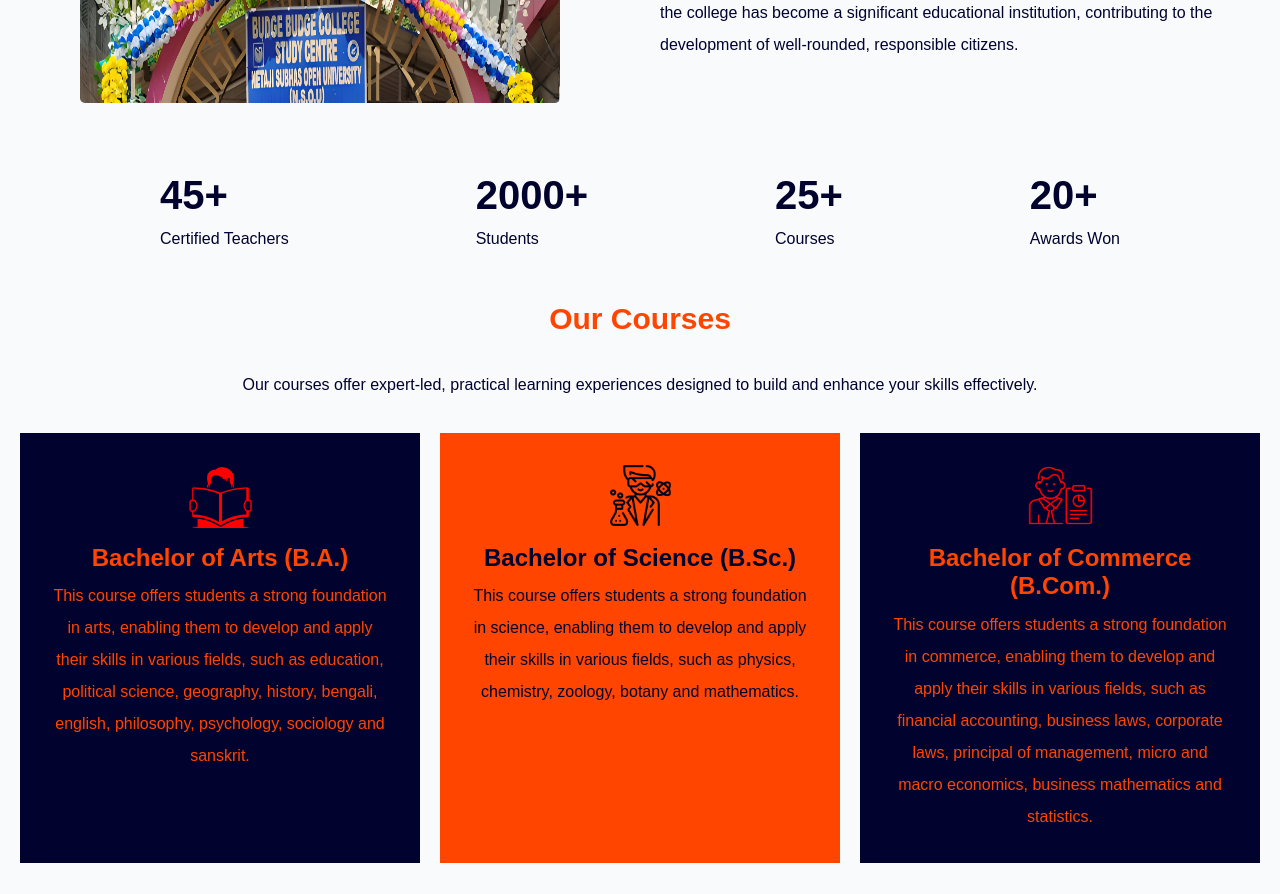
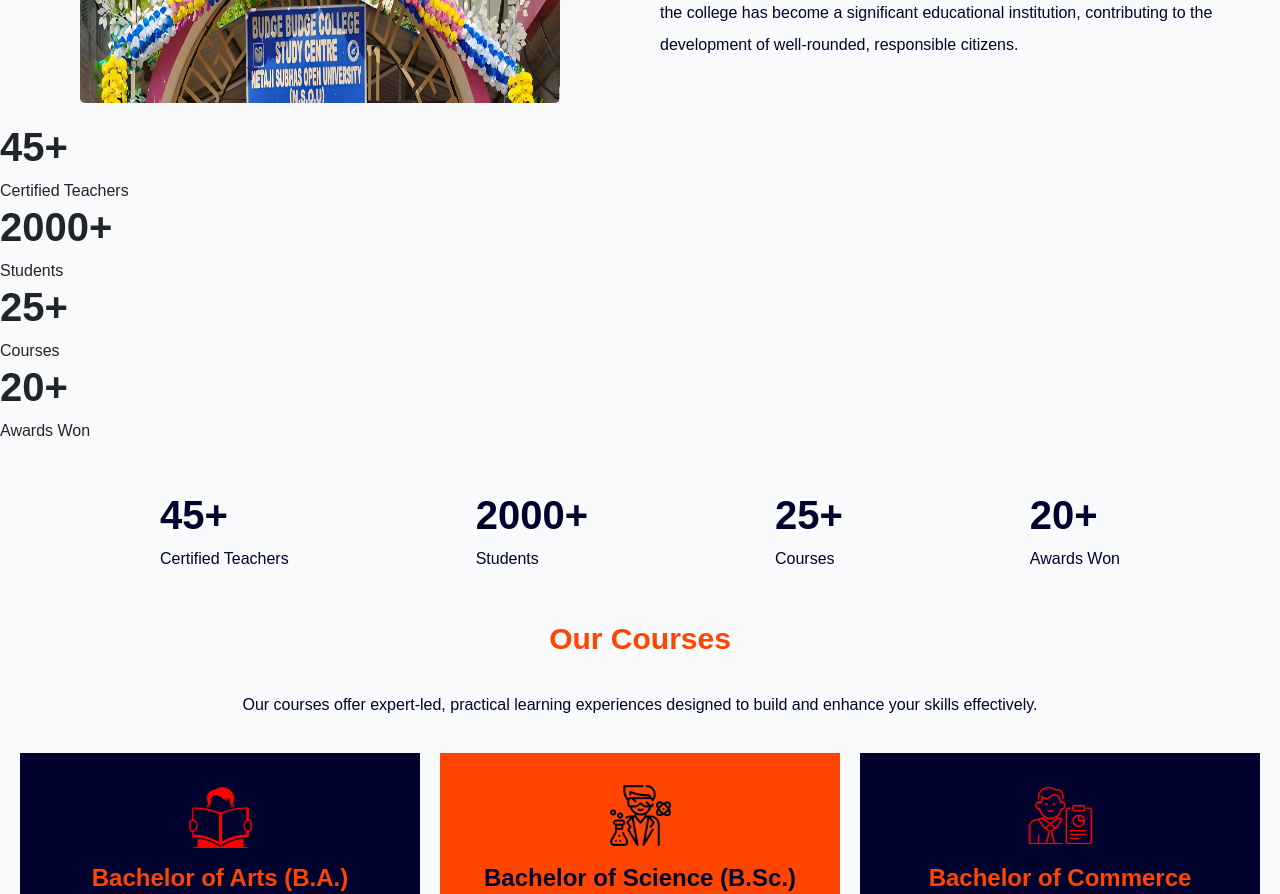
Before and after one commit to SampadMondal-git/Budge-Budge-College-Official, a React (Create React App) app: page / in a window 1280 px wide. Shown: the part 2720-3614 px from the top of the page. Built offline with nearby package versions, Linux system fonts and the light colour scheme.

Commit message:
courses container added

```diff
--- a/src/home page/college.jsx
+++ b/src/home page/college.jsx
@@ -14,6 +14,28 @@ export function College() {
                     <p>Budge Budge College, established on December 10, 1971, initially operated from a different location before moving to its current site near Budge Budge Railway Station. Founded by renowned writer Narayan Ganguly, the college has been pivotal in advancing education in the Kolkata suburbs, particularly among middle and lower-middle-class families. With a diverse student body, including many female students, the college has become a significant educational institution, contributing to the development of well-rounded, responsible citizens.</p>
                 </div>
             </div>
+
+                        <div className={myStyles.courses_container}>
+                <div className={`${myStyles.certified_teachers} ${myStyles.item}`}>
+                    <h1>45+</h1>
+                    <p>Certified Teachers</p>
+                </div>
+
+                <div className={`${myStyles.students} ${myStyles.item}`}>
+                    <h1>2000+</h1>
+                    <p>Students</p>
+                </div>
+
+                <div className={`${myStyles.courses} ${myStyles.item}`}>
+                    <h1>25+</h1>
+                    <p>Courses</p>
+                </div>
+
+                <div className={`${myStyles.awards_won} ${myStyles.item}`}>
+                    <h1>20+</h1>
+                    <p>Awards Won</p>
+                </div>
+            </div>
         </>
     )
 }
```
